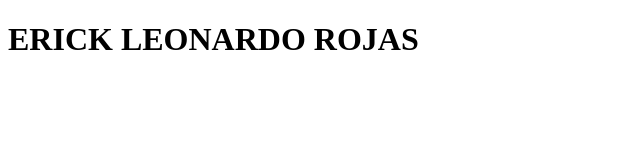
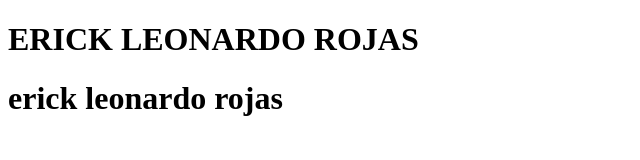
Before and after one commit to erick649/erick649.github.io, a plain HTML site: page index.html in a window 1280 px wide. Shown: the whole page, without its empty margins (0-640 px from the left). Drawn offline with Linux system fonts and the light colour scheme.

Commit message:
Update index.html

```diff
--- a/index.html
+++ b/index.html
@@ -7,6 +7,7 @@
 </head>
 <body>
     <h1>ERICK LEONARDO ROJAS</h1>
+    <h1>erick leonardo rojas</h1>
 
 </body>
 </html>
```
